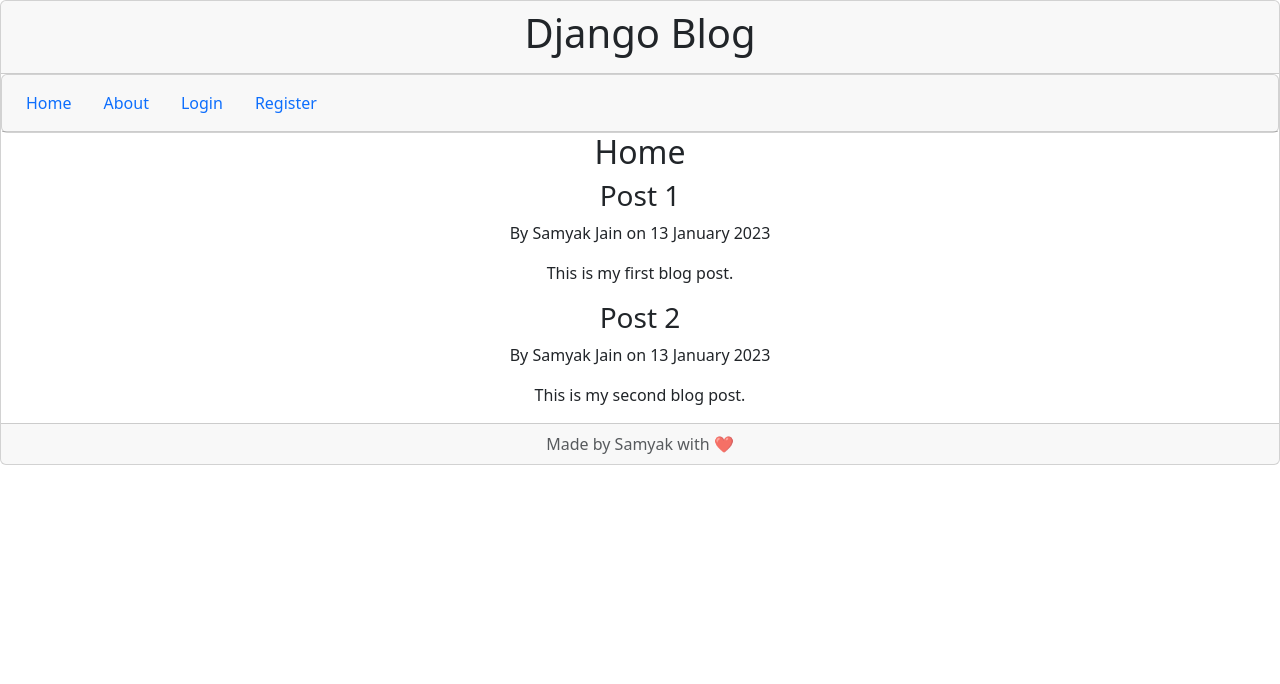
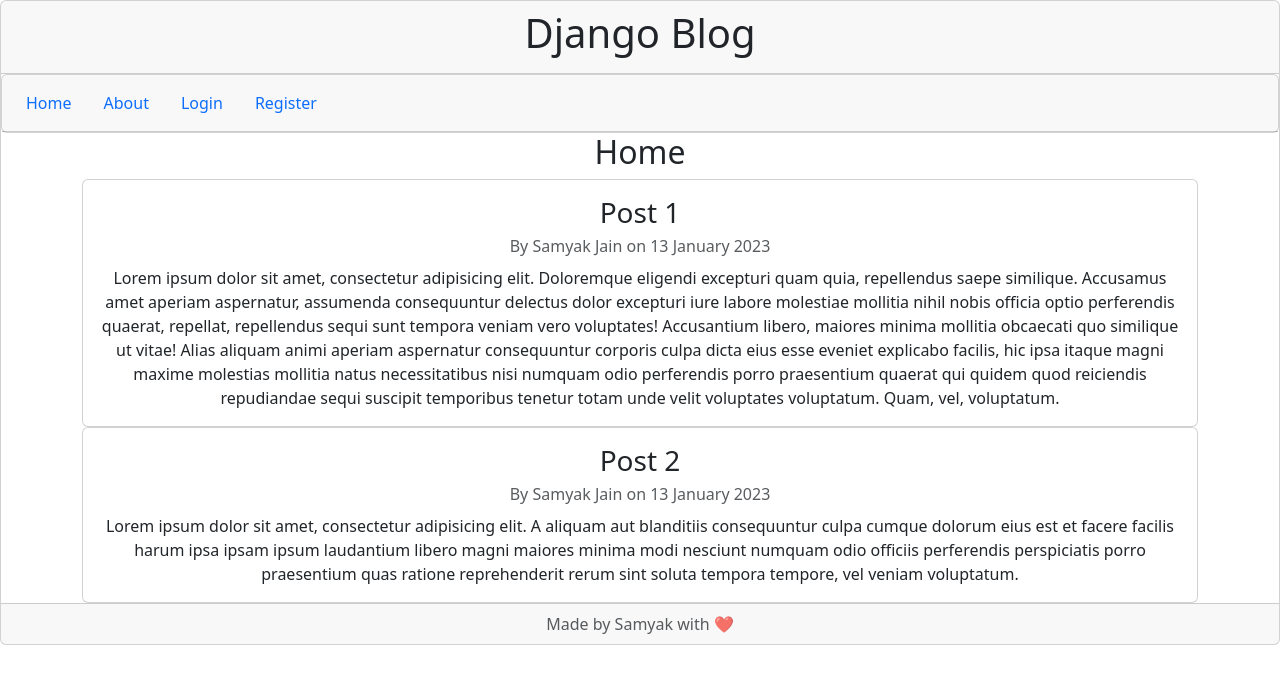
Before and after one commit to samyak1409/django, a Django app: page / in a window 1280 px wide. Shown: the top 684 px of the page. Run offline with Django 4.2, Linux system fonts and the light colour scheme.

Commit message:
vid 3: add article card bootstrap

```diff
--- a/django_project/blog/static/blog/main.css
+++ b/django_project/blog/static/blog/main.css
@@ -1 +1 @@
-/* https://youtu.be/qDwdMDQ8oX4?t=2065 till 38:47 */
+/* [Part 3 - Templates](https://youtu.be/qDwdMDQ8oX4?t=2065) till 38:47 */
--- a/django_project/blog/templates/blog/base.html
+++ b/django_project/blog/templates/blog/base.html
@@ -6,6 +6,7 @@
     <meta charset="utf-8">
     <meta name="viewport" content="width=device-width, initial-scale=1">
 
+    <!-- Page Title -->
     {% if title %}
     <title>Django Blog - {{ title }}</title>
     {% else %}
@@ -42,6 +43,7 @@
       </div>
     </div>
 
+    <!-- Main Body -->
     <div class="container">
     {% block content %}
     {% endblock %}
@@ -58,3 +60,5 @@
     <script src="https://cdn.jsdelivr.net/npm/bootstrap@5.3.0-alpha1/dist/js/bootstrap.min.js" integrity="sha384-mQ93GR66B00ZXjt0YO5KlohRA5SY2XofN4zfuZxLkoj1gXtW8ANNCe9d5Y3eG5eD" crossorigin="anonymous"></script>
   </body>
 </html>
+
+<!-- [Part 3 - Templates](https://youtu.be/qDwdMDQ8oX4) -->
--- a/django_project/blog/templates/blog/home.html
+++ b/django_project/blog/templates/blog/home.html
@@ -5,9 +5,15 @@
 <h2>Home</h2>
 
 {% for post in posts %}
-<h3>{{ post.title }}</h3>
-<p>By {{ post.author }} on {{ post.date }}</p>
-<p>{{ post.content }}</p>
+<!-- Articles (https://getbootstrap.com/docs/5.3/components/card/#titles-text-and-links) -->
+<div class="card">
+  <div class="card-body">
+    <h3>{{ post.title }}</h3>
+    <p class="card-subtitle mb-2 text-muted">By {{ post.author }} on {{ post.date }}</p>
+    <p class="card-text">{{ post.content }}</p>
+  </div>
+</div>
 {% endfor %}
 
+
 {% endblock content %}
--- a/django_project/blog/views.py
+++ b/django_project/blog/views.py
@@ -9,13 +9,13 @@ posts = [
         'title': 'Post 1',
         'author': 'Samyak Jain',
         'date': '13 January 2023',
-        'content': 'This is my first blog post.'
+        'content': 'Lorem ipsum dolor sit amet, consectetur adipisicing elit. Doloremque eligendi excepturi quam quia, repellendus saepe similique. Accusamus amet aperiam aspernatur, assumenda consequuntur delectus dolor excepturi iure labore molestiae mollitia nihil nobis officia optio perferendis quaerat, repellat, repellendus sequi sunt tempora veniam vero voluptates! Accusantium libero, maiores minima mollitia obcaecati quo similique ut vitae! Alias aliquam animi aperiam aspernatur consequuntur corporis culpa dicta eius esse eveniet explicabo facilis, hic ipsa itaque magni maxime molestias mollitia natus necessitatibus nisi numquam odio perferendis porro praesentium quaerat qui quidem quod reiciendis repudiandae sequi suscipit temporibus tenetur totam unde velit voluptates voluptatum. Quam, vel, voluptatum.'
     },
     {
         'title': 'Post 2',
         'author': 'Samyak Jain',
         'date': '13 January 2023',
-        'content': 'This is my second blog post.'
+        'content': 'Lorem ipsum dolor sit amet, consectetur adipisicing elit. A aliquam aut blanditiis consequuntur culpa cumque dolorum eius est et facere facilis harum ipsa ipsam ipsum laudantium libero magni maiores minima modi nesciunt numquam odio officiis perferendis perspiciatis porro praesentium quas ratione reprehenderit rerum sint soluta tempora tempore, vel veniam voluptatum.'
     }
 ]  # let's just pretend for now that we made a database call and got back this list of posts, and we want to display
 # these posts on our blog homepage
```
